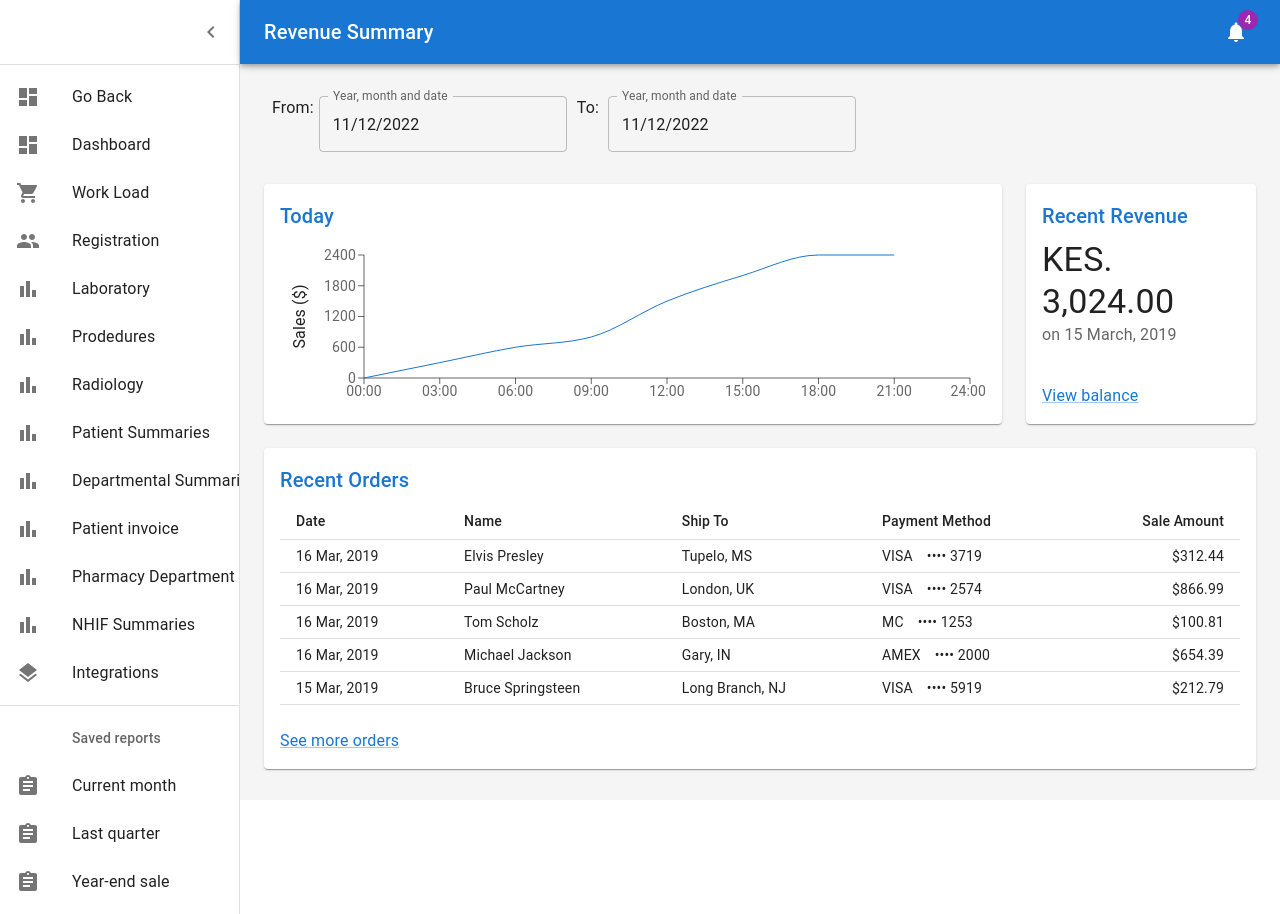
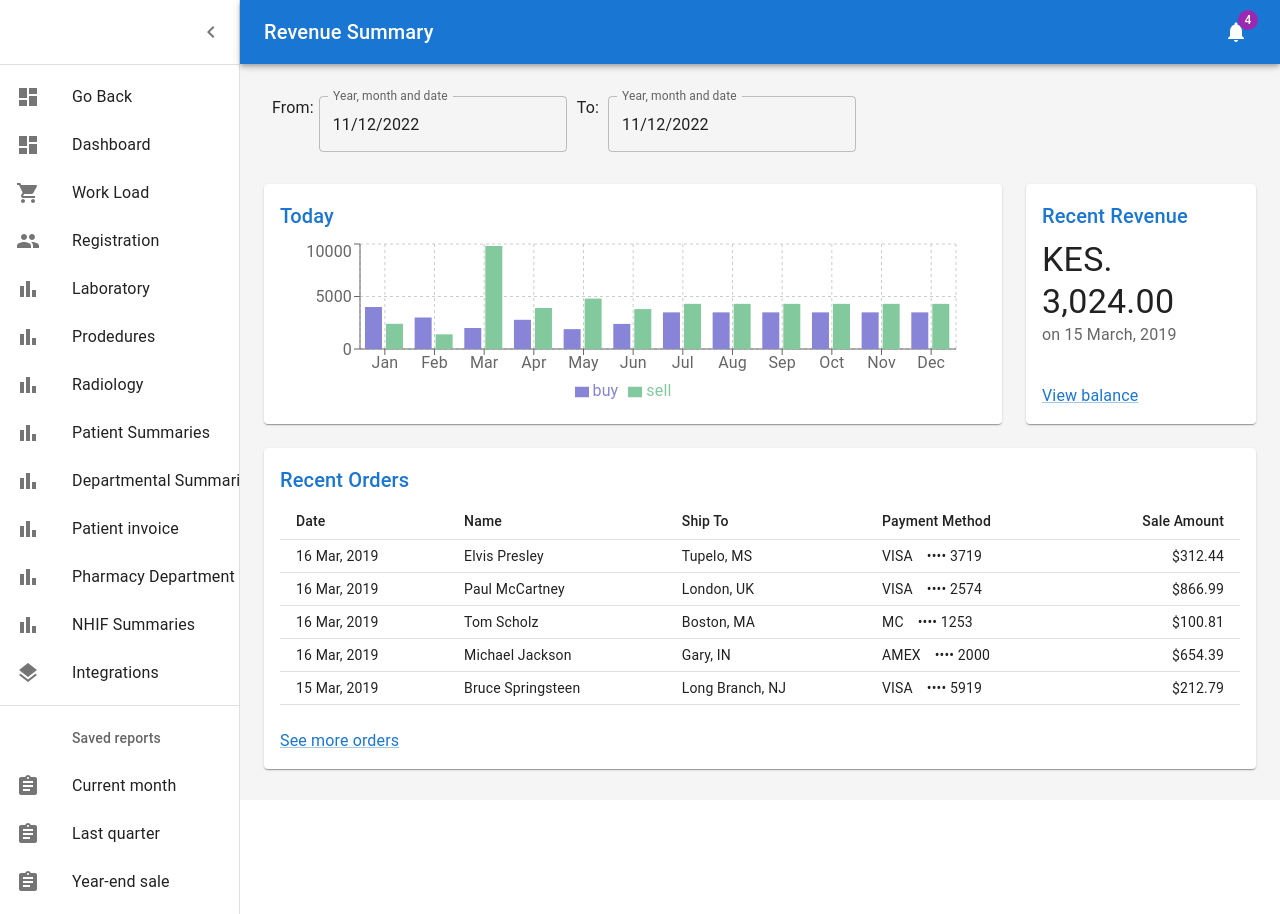
Before and after one commit to R1CKYS3NS31/team_junior_segregated_revenue_report, a React (Create React App) app: page / in a window 1280 px wide. Built offline with nearby package versions, Linux system fonts and the light colour scheme.

Commit message:
Chart bar

```diff
--- a/src/components/Chart.jsx
+++ b/src/components/Chart.jsx
@@ -1,9 +1,18 @@
 import * as React from 'react';
 import { useTheme } from '@mui/material/styles';
-import { LineChart, Line, XAxis, YAxis, Label, ResponsiveContainer } from 'recharts';
+import {
+  ResponsiveContainer,
+  BarChart,
+  Tooltip,
+  Bar,
+  XAxis,
+  YAxis,
+  CartesianGrid,
+  Legend
+} from "recharts";
 import Title from './Title';
 import jsonData from '../data/revenue.json'
-import { indexes } from 'd3';
+// import { indexes } from 'd3';
 
 // Generate Sales Data
 function createData(time, amount) {
@@ -67,15 +76,66 @@ console.log(rad_total)
 
 // {console.log(jsonData["revenue"][0]["department"][0]["laboratory"][0]["amount_paid"])}
 const data = [
-  createData('00:00', 0),
-  createData('03:00', 300),
-  createData('06:00', 600),
-  createData('09:00', 800),
-  createData('12:00', 1500),
-  createData('15:00', 2000),
-  createData('18:00', 2400),
-  createData('21:00', 2400),
-  createData('24:00', undefined),
+  {
+    name: "Jan",
+    buy: 4000,
+    sell: 2400,
+  },
+  {
+    name: "Feb",
+    buy: 3000,
+    sell: 1398,
+  },
+  {
+    name: "Mar",
+    buy: 2000,
+    sell: 9800,
+  },
+  {
+    name: "Apr",
+    buy: 2780,
+    sell: 3908,
+  },
+  {
+    name: "May",
+    buy: 1890,
+    sell: 4800,
+  },
+  {
+    name: "Jun",
+    buy: 2390,
+    sell: 3800,
+  },
+  {
+    name: "Jul",
+    buy: 3490,
+    sell: 4300,
+  },
+  {
+    name: "Aug",
+    buy: 3490,
+    sell: 4300,
+  },
+  {
+    name: "Sep",
+    buy: 3490,
+    sell: 4300,
+  },
+  {
+    name: "Oct",
+    buy: 3490,
+    sell: 4300,
+  },
+  {
+    name: "Nov",
+    buy: 3490,
+    sell: 4300,
+  },
+  {
+    name: "Dec",
+    buy: 3490,
+    sell: 4300,
+  }
 ];
 
 export default function Chart() {
@@ -85,44 +145,25 @@ export default function Chart() {
     <React.Fragment>
       <Title>Today</Title>
       <ResponsiveContainer>
-        <LineChart
-          data={data}
-          margin={{
-            top: 16,
-            right: 16,
-            bottom: 0,
-            left: 24,
-          }}
-        >
-          <XAxis
-            dataKey="time"
-            stroke={theme.palette.text.secondary}
-            style={theme.typography.body2}
-          />
-          <YAxis
-            stroke={theme.palette.text.secondary}
-            style={theme.typography.body2}
-          >
-            <Label
-              angle={270}
-              position="left"
-              style={{
-                textAnchor: 'middle',
-                fill: theme.palette.text.primary,
-                ...theme.typography.body1,
-              }}
-            >
-              Sales ($)
-            </Label>
-          </YAxis>
-          <Line
-            isAnimationActive={false}
-            type="monotone"
-            dataKey="amount"
-            stroke={theme.palette.primary.main}
-            dot={false}
-          />
-        </LineChart>
+      <BarChart
+      width={800}
+      height={400}
+      data={data}
+      margin={{
+        top: 5,
+        right: 30,
+        left: 20,
+        bottom: 5
+      }}
+    >
+      <CartesianGrid strokeDasharray="3 3" />
+      <XAxis dataKey="name" />
+      <YAxis />
+      <Tooltip />
+      <Legend />
+      <Bar dataKey="buy" fill="#8884d8" />
+      <Bar dataKey="sell" fill="#82ca9d" />
+    </BarChart>
       </ResponsiveContainer>
     </React.Fragment>
   );
```
